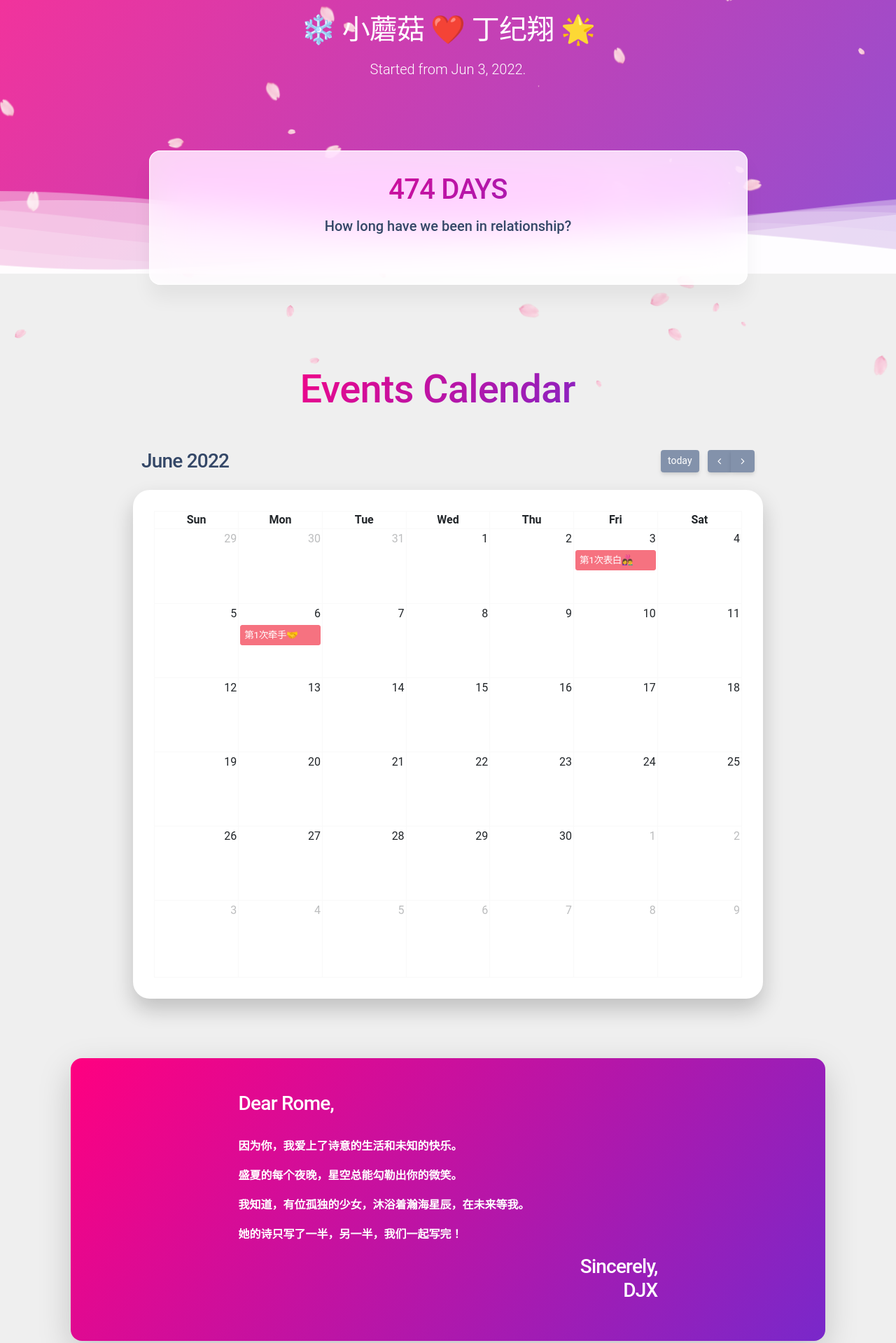
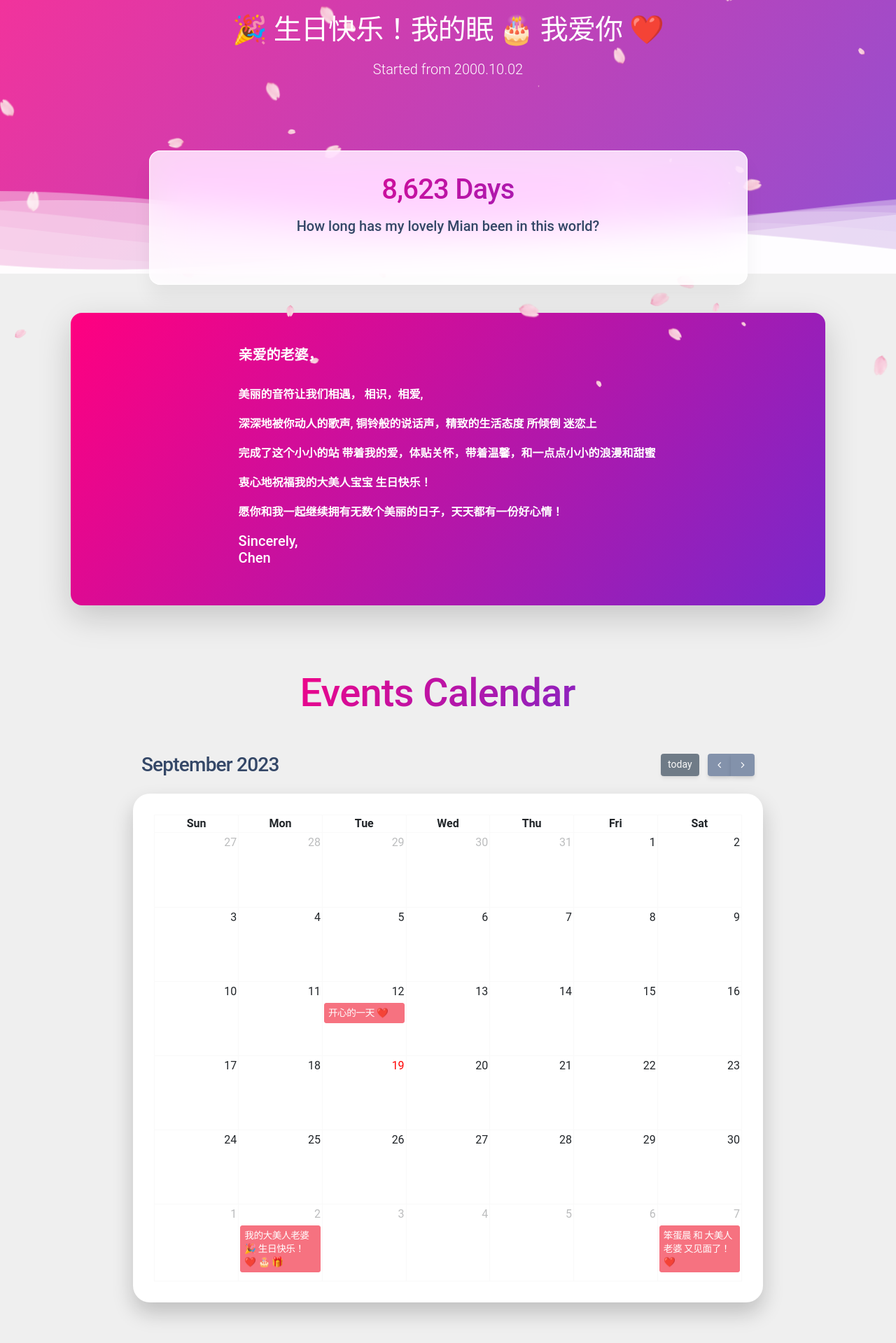
Before and after one commit to cruelby/cruelby.github.io, a website: page index.html in a window 1280 px wide. Shown: the part 209-2128 px from the top of the page at 70% size. Drawn offline with Linux system fonts and the light colour scheme.

Commit message:
index.html fix

```diff
--- a/index.html
+++ b/index.html
@@ -1,10 +1,12 @@
 <!DOCTYPE html>
-<html lang="en"><head>
+<html lang="en">
+
+<head>
     <meta charset="utf-8">
     <meta name="viewport" content="width=device-width, initial-scale=1, shrink-to-fit=no">
     <link rel="icon" type="image/png" href="./assets/img/favicon.png">
     <title>
-        Rome LOVES DJX
+        Mian I love u
     </title>
 
     <meta name="keywords" content="DJX, ZDX">
@@ -14,6 +16,7 @@
     <link href="./assets/css/calendar.css" rel="stylesheet">
     <link href="./assets/css/modification.css" rel="stylesheet">
 </head>
+
 <body class="presentation-page">
 
     <header class="header-2">
@@ -22,85 +25,14 @@
             <div class="container">
                 <div class="row">
                     <div class="col-lg-7 text-center mx-auto">
-                    <h1 class="text-white pt-3 mt-n5">❄️ 小蘑菇 ❤️ 丁纪翔 🌟</h1>
-                    <p class="lead text-white mt-3">Started from Jun 3, 2022.</p>
+                        <h1 class="text-white pt-3 mt-n5">🎉 生日快乐！我的眠 🎂 我爱你 ❤️</h1>
+                        <p class="lead text-white mt-3">Started from 2000.10.02</p>
                     </div>
                 </div>
             </div>
             <div class="position-absolute w-100 z-index-1 bottom-0">
-            <svg class="waves" xmlns="http://www.w3.org/2000/svg" xmlns:xlink="http://www.w3.org/1999/xlink" viewBox="0 24 150 40" preserveAspectRatio="none" shape-rendering="auto">
-                <defs>
-                    <path id="gentle-wave" d="M-160 44c30 0 58-18 88-18s 58 18 88 18 58-18 88-18 58 18 88 18 v44h-352z"></path>
-                </defs>
-                <g class="moving-waves">
-                    <use xlink:href="#gentle-wave" x="48" y="-1" fill="rgba(255,255,255,0.40"></use>
-                    <use xlink:href="#gentle-wave" x="48" y="3" fill="rgba(255,255,255,0.35)"></use>
-                    <use xlink:href="#gentle-wave" x="48" y="5" fill="rgba(255,255,255,0.25)"></use>
-                    <use xlink:href="#gentle-wave" x="48" y="8" fill="rgba(255,255,255,0.20)"></use>
-                    <use xlink:href="#gentle-wave" x="48" y="13" fill="rgba(255,255,255,0.15)"></use>
-                    <use xlink:href="#gentle-wave" x="48" y="16" fill="rgba(255,255,255,0.95"></use>
-                </g>
-            </svg>
-        </div>
-    </div>
-</header>
-<section class="pt-3 pb-4" id="count-stats">
-    <div class="container">
-        <div class="row">
-            <div class="col-lg-9 z-index-2 border-radius-xl mt-n10 mx-auto py-3 blur shadow-blur">
-                <div class="row">
-                    <div class="col position-relative">
-                        <div class="p-3 text-center">
-                            <h1 class="text-gradient text-primary"> <span id="state1"></span> DAYS</h1>
-                            <h5 class="mt-3">How long have we been in relationship?</h5>
-                        </div>
-                    </div>
-                    </div>
-                </div>
-            </div>
-        </div>
-    </div>
-</section>
-<section class="my-5 py-5" id="calendar_photos">
-    <div class="container">
-        <div class="row">
-            <div class="row justify-content-center text-center my-n1">
-                <div class="col-lg-6">
-                    <h2 class="text-primary text-gradient" style="font-size: 3.5rem;">Events Calendar</h2>
-                </div>
-            </div>
-        </div>
-        <div class="row mt-sm-5 mt-3" id="calendar">
-        </div>
-    </div>
-
-    <div class="container mt-sm-5 mt-3" style="padding-top: 1.3rem;">
-        <div class="bg-gradient-primary position-relative m-3 border-radius-xl shadow-lg">
-            <div class="container pb-lg-8 pb-5 pt-5 postion-relative z-index-2 position-relative">
-                <div class="row">
-                    <div class="col-md-7 mx-auto">
-                        <h3 class="text-white" style="margin-bottom: 2rem;">Dear Rome,</h3>
-                        <p class="text-white" style="font-weight: bold;">因为你，我爱上了诗意的生活和未知的快乐。</p>
-                        <p class="text-white" style="font-weight: bold;">盛夏的每个夜晚，星空总能勾勒出你的微笑。</p>
-                        <p class="text-white" style="font-weight: bold;">我知道，有位孤独的少女，沐浴着瀚海星辰，在未来等我。</p>
-                        <p class="text-white" style="font-weight: bold;">她的诗只写了一半，另一半，我们一起写完！</p>
-                        <h3 class="text-white" style="text-align: right;">Sincerely,</br>DJX</h3>
-                    </div>
-                </div>
-            </div>
-        </div>
-    </div>
-
-    <div class="container mt-sm-5 mt-3" style="padding-top: 2rem;">
-        <div class="col" style="border-radius: 10rem">
-            <div class="card shadow-lg mb-5">
-                <div class="card-header bg-gradient-primary p-5 position-relative">
-                    <h3 class="text-white mb-0">Truth</h3>
-                    <p class="text-white opacity-8 mb-4">Last modified: Jul 04 2022</p>
-                    <div class="position-absolute w-100 z-index-1 bottom-0 ms-n5">
                 <svg class="waves" xmlns="http://www.w3.org/2000/svg" xmlns:xlink="http://www.w3.org/1999/xlink"
-                             viewBox="0 24 150 40" preserveAspectRatio="none" shape-rendering="auto"
-                             style="height:7vh;min-height:50px;">
+                    viewBox="0 24 150 40" preserveAspectRatio="none" shape-rendering="auto">
                     <defs>
                         <path id="gentle-wave"
                             d="M-160 44c30 0 58-18 88-18s 58 18 88 18 58-18 88-18 58 18 88 18 v44h-352z"></path>
@@ -116,27 +48,54 @@
                 </svg>
             </div>
         </div>
-                <div class="card-body p-5" id="truth_words">
-                    <h3 class="mt-5 mb-3">TO DJX: </h3>
-                    <p>你之前问我你什么地方最吸引我，我觉得我最喜欢你稳重，靠谱（？真的吗）有责任心，有担当。 </p>
-                    <p>喜欢你勇于挑战，敢于尝试，乐于钻研。</p>
-                    <p>喜欢你有恒心有毅力去做一件事。</p>
-                    <p>喜欢你的自信，面对自己擅长的东西信手拈来、享受其中的样子。</p>
-                    <p>我觉得你真的对我很好，我真的很开心很感动❤️</p>
-                    <p>但是我觉得我哥说的很对，在爱情里面彼此的特质的吸引应该是最长久的，而且好的爱情，也应该是我们让彼此变得更好。</p>
-                    <p>“因为你我想变得更好”。努力学习，提升完善自己，在性格上、专业上、为人处世上、外形上、眼界上，每一部分都是。</p>
-                    <h3 class="mt-5 mb-3">TO Rome: </h3>
-                    <p>我准备正式好好和你相处的时候，我被你那爽朗乐观的笑容打动了！</p>
-                    <p>感觉你特别开朗，又很爱聊天说话。和你相处久了之后，发现你对我很好，对待一段感情也很细心、认真。</p>
-                    <p>面对事情虽然会紧张焦虑，但在思考以后都能完美化解！</p>
-                    <p>而且我女朋友很善良，喜欢小动物，仿佛能跟他们沟通一样（我也喜欢）</p>
-                    <p>而且！你还会游泳、跳舞、书法，这些本领我都不会，感觉你很厉害，这些我都喜欢！</p>
-                    <p>你能成为我的女朋友，还这么相信我，我觉得我很幸运。其实我觉得吧，发自内心喜欢一个人，不需要太多理由，爱就完了，你是我最特别的宝！</p>
+    </header>
+
+    <section class="pt-3 pb-4" id="count-stats">
+        <div class="container">
+            <div class="row">
+                <div class="col-lg-9 z-index-2 border-radius-xl mt-n10 mx-auto py-3 blur shadow-blur">
+                    <div class="row">
+                        <div class="col position-relative">
+                            <div class="p-3 text-center">
+                                <h1 class="text-gradient text-primary"> <span id="state1"></span> Days</h1>
+                                <h5 class="mt-3">How long has my lovely Mian been in this world?</h5>
                             </div>
                         </div>
                         </div>
                     </div>
-
+                </div>
+            </div>
+        </div>
+    </section>
+    <section id="calendar_photos">
+        <div class="container">
+            <div class="bg-gradient-primary position-relative m-3 border-radius-xl shadow-lg">
+                <div class="container pb-lg-8 pb-5 pt-5 postion-relative z-index-2 position-relative">
+                    <div class="row">
+                        <div class="col-md-7 mx-auto">
+                            <h5 class="text-white" style="font-weight: bold;margin-bottom: 2rem;">亲爱的老婆，</h5>
+                            <p class="text-white" style="font-weight: bold;">美丽的音符让我们相遇， 相识，相爱, </p>
+                            <p class="text-white" style="font-weight: bold;">深深地被你动人的歌声, 铜铃般的说话声，精致的生活态度 所倾倒 迷恋上</p>
+                            <p class="text-white" style="font-weight: bold;">完成了这个小小的站 带着我的爱，体贴关怀，带着温馨，和一点点小小的浪漫和甜蜜</p>
+                            <p class="text-white" style="font-weight: bold;">衷心地祝福我的大美人宝宝 生日快乐！</p>
+                            <p class="text-white" style="font-weight: bold;">愿你和我一起继续拥有无数个美丽的日子，天天都有一份好心情！</p>
+                            <h5 class="text-white" style="text-align: left;">Sincerely,</br>Chen</h5>
+                        </div>
+                    </div>
+                </div>
+            </div>
+        </div>
+        <div class="container my-5 py-5">
+            <div class="row">
+                <div class="row justify-content-center text-center my-n1">
+                    <div class="col-lg-6">
+                        <h2 class="text-primary text-gradient" style="font-size: 3.5rem;">Events Calendar</h2>
+                    </div>
+                </div>
+            </div>
+            <div class="row mt-sm-5 mt-3" id="calendar">
+            </div>
+        </div>
         <div class="container mt-sm-5 mt-3">
             <div class="row pt-lg-6">
                 <div class="col-lg-3">
@@ -147,25 +106,47 @@
                 </div>
                 <div class="col-lg-9">
                     <div class="row mt-3">
-                    <div class="col-md-4">
+                        <div class="col-md-6">
                             <a href="">
-                            <div class="card shadow-lg move-on-hover max-height-160">
-                                <img class="w-100 m-auto" src="./assets/img/qianshou1.jpg" alt="">
+                                <div class="card shadow-lg move-on-hover max-height-300">
+                                    <img class="w-100 m-auto" src="./assets/img/xiamen4.jpg" alt="">
                                 </div>
                                 <div class="mt-2 ms-2">
-                                <h6 class="mb-0">06.10.2022</h6>
-                                <p class="text-secondary text-sm">IN KFC</p>
+                                    <h6 class="mb-0">2023.05.15</h6>
+                                    <p class="text-secondary text-sm">我在上海想你</p>
                                 </div>
                             </a>
                         </div>
-                    <div class="col-md-4">
+                        <div class="col-md-6">
                             <a href="">
-                            <div class="card shadow-lg move-on-hover max-height-160">
-                                <img class="w-100 m-auto" src="./assets/img/qianshou2.jpg" alt="">
+                                <div class="card shadow-lg move-on-hover max-height-300">
+                                    <img class="w-100 m-auto" src="./assets/img/xiamen1.jpg" alt="">
                                 </div>
                                 <div class="mt-2 ms-2">
-                                <h6 class="mb-0">06.10.2022</h6>
-                                <p class="text-secondary text-sm">IN XI JIE</p>
+                                    <h6 class="mb-0">2023.06.09</h6>
+                                    <p class="text-secondary text-sm">第一次吃饭 YUAN</p>
+                                </div>
+                            </a>
+                        </div>
+                        <div class="col-md-6">
+                            <a href="">
+                                <div class="card shadow-lg move-on-hover max-height-300">
+                                    <img class="w-100 m-auto" src="./assets/img/xiamen2.jpg" alt="">
+                                </div>
+                                <div class="mt-2 ms-2">
+                                    <h6 class="mb-0">2023.06.10</h6>
+                                    <p class="text-secondary text-sm">小埕戏 鼓浪屿</p>
+                                </div>
+                            </a>
+                        </div>
+                        <div class="col-md-6">
+                            <a href="">
+                                <div class="card shadow-lg move-on-hover height-300">
+                                    <img class="w-100 m-auto" src="./assets/img/xiamen3.jpg" alt="">
+                                </div>
+                                <div class="mt-2 ms-2">
+                                    <h6 class="mb-0">2023.06.11</h6>
+                                    <p class="text-secondary text-sm">阿呆姜母鸭</p>
                                 </div>
                             </a>
                         </div>
@@ -197,20 +178,18 @@
 
         gtag('config', 'UA-46172202-12');
     </script>
-<script>
-</script>
     <script type="text/javascript">
         // countto
-    const date1 = new Date("06/03/2022");
+        const date1 = new Date("02/10/2000");
         const date2 = new Date();
-    const Difference_In_Time = date2.getTime()-date1.getTime();
+        const Difference_In_Time = date2.getTime() - date1.getTime();
         let Difference_In_Days = 0;
-    if (Difference_In_Time>0)
-        Difference_In_Days=Math.ceil(Difference_In_Time / (1000 * 3600 * 24));
+        if (Difference_In_Time > 0)
+            Difference_In_Days = Math.ceil(Difference_In_Time / (1000 * 3600 * 24));
 
         if (document.getElementById('state1')) {
-        document.getElementById("state1").setAttribute("countTo",Difference_In_Days.toString());
-        document.getElementById("state1").innerHTML=Difference_In_Days.toString();
+            document.getElementById("state1").setAttribute("countTo", Difference_In_Days.toString());
+            document.getElementById("state1").innerHTML = Difference_In_Days.toString();
             const countUp = new CountUp('state1', document.getElementById("state1").getAttribute("countTo"));
             if (!countUp.error) {
                 countUp.start();
@@ -224,15 +203,113 @@
             var calendarEl = document.getElementById('calendar');
             var calendar = new FullCalendar.Calendar(calendarEl, {
                 plugins: ['interaction', 'dayGrid'],
-            defaultDate: '2022-06',
-            events: [
-                {
-                    title: '第1次表白👩‍❤️‍👨',
-                    start: '2022-06-03'
+                defaultDate: '2023-09',
+                events: [{
+                        title: '我的大美人老婆 🎉 生日快乐！ ❤️ 🎂 🎁',
+                        start: '2000-10-02'
+                    }, {
+                        title: '我的大美人老婆 🎉 生日快乐！ ❤️ 🎂 🎁',
+                        start: '2001-10-02'
                     },
                     {
-                    title: '第1次牵手🤝',
-                    start: '2022-06-06'
+                        title: '我的大美人老婆 🎉 生日快乐！ ❤️ 🎂 🎁',
+                        start: '2002-10-02'
+                    }, {
+                        title: '我的大美人老婆 🎉 生日快乐！ ❤️ 🎂 🎁',
+                        start: '2003-10-02'
+                    }, {
+                        title: '我的大美人老婆 🎉 生日快乐！ ❤️ 🎂 🎁',
+                        start: '2004-10-02'
+                    }, {
+                        title: '我的大美人老婆 🎉 生日快乐！ ❤️ 🎂 🎁',
+                        start: '2005-10-02'
+                    }, {
+                        title: '我的大美人老婆 🎉 生日快乐！ ❤️ 🎂 🎁',
+                        start: '2006-10-02'
+                    }, {
+                        title: '我的大美人老婆 🎉 生日快乐！ ❤️ 🎂 🎁',
+                        start: '2007-10-02'
+                    }, {
+                        title: '我的大美人老婆 🎉 生日快乐！ ❤️ 🎂 🎁',
+                        start: '2008-10-02'
+                    }, {
+                        title: '我的大美人老婆 🎉 生日快乐！ ❤️ 🎂 🎁',
+                        start: '2009-10-02'
+                    }, {
+                        title: '我的大美人老婆 🎉 生日快乐！ ❤️ 🎂 🎁',
+                        start: '2010-10-02'
+                    },{
+                        title: '我的大美人老婆 🎉 生日快乐！ ❤️ 🎂 🎁',
+                        start: '2011-10-02'
+                    },{
+                        title: '我的大美人老婆 🎉 生日快乐！ ❤️ 🎂 🎁',
+                        start: '2012-10-02'
+                    },{
+                        title: '我的大美人老婆 🎉 生日快乐！ ❤️ 🎂 🎁',
+                        start: '2013-10-02'
+                    },{
+                        title: '我的大美人老婆 🎉 生日快乐！ ❤️ 🎂 🎁',
+                        start: '2014-10-02'
+                    },{
+                        title: '我的大美人老婆 🎉 生日快乐！ ❤️ 🎂 🎁',
+                        start: '2015-10-02'
+                    },{
+                        title: '我的大美人老婆 🎉 生日快乐！ ❤️ 🎂 🎁',
+                        start: '2016-10-02'
+                    },{
+                        title: '我的大美人老婆 🎉 生日快乐！ ❤️ 🎂 🎁',
+                        start: '2017-10-02'
+                    },{
+                        title: '我的大美人老婆 🎉 生日快乐！ ❤️ 🎂 🎁',
+                        start: '2018-10-02'
+                    },{
+                        title: '我的大美人老婆 🎉 生日快乐！ ❤️ 🎂 🎁',
+                        start: '2019-10-02'
+                    },{
+                        title: '我的大美人老婆 🎉 生日快乐！ ❤️ 🎂 🎁',
+                        start: '2020-10-02'
+                    },{
+                        title: '我的大美人老婆 🎉 生日快乐！ ❤️ 🎂 🎁',
+                        start: '2021-10-02'
+                    },{
+                        title: '我的大美人老婆 🎉 生日快乐！ ❤️ 🎂 🎁',
+                        start: '2022-10-02'
+                    },{
+                        title: '我们加了抖音！ 👩‍❤️‍👨',
+                        start: '2023-03-21'
+                    },{
+                        title: '眠要去过51了 笨蛋晨真的舍不得 意识到是真的喜欢上了眠 👩‍❤️‍👨',
+                        start: '2023-04-27'
+                    },{
+                        title: '回来了 又见到了 太开心啊！ 👩‍❤️‍👨',
+                        start: '2023-05-02'
+                    },{
+                        title: '眠也喜欢着笨蛋晨 👩‍❤️‍👨',
+                        start: '2023-05-14'
+                    },{
+                        title: '笨蛋晨和大美人老婆 第一次见面 第一次牵手 YUAN 贴了创可贴 亲亲 👩‍❤️‍👨',
+                        start: '2023-06-09'
+                    },{
+                        title: '一起去了望海咖啡 被困在大雨里 小埕戏 鼓浪屿 ❤️',
+                        start: '2023-06-10'
+                    },{
+                        title: '笨蛋晨和大美人老婆 100天啦 👩‍❤️‍👨 收到了老婆的精致的视频情书 太感动了！！！',
+                        start: '2023-08-22'
+                    },{
+                        title: '笨蛋晨和大美人老婆 一起把森林之子通关啦！👩‍❤️‍👨',
+                        start: '2023-08-23'
+                    },{
+                        title: '开心的一天 ❤️',
+                        start: '2023-09-12'
+                    },{
+                        title: '我的大美人老婆 🎉 生日快乐！ ❤️ 🎂 🎁',
+                        start: '2023-10-02'
+                    },{
+                        title: '笨蛋晨 和 大美人老婆 又见面了！❤️',
+                        start: '2023-10-07'
+                    },{
+                        title: '笨蛋晨 和 大美人老婆 一起去北京啦 环球 故宫！ 👩‍❤️‍👨❤️',
+                        start: '2023-10-08'
                     }
                 ]
             });
@@ -240,4 +317,6 @@
         });
     </script>
 
-</body></html>
+</body>
+
+</html>
```
Also changed, not shown: package.json (added, +23 -0 lines), README.md, assets/img/qianshou1.jpg (deleted), assets/img/qianshou2.jpg (deleted), assets/img/xiamen1.jpg (added), assets/img/xiamen2.jpg (added), assets/img/xiamen3.jpg (added), assets/img/xiamen4.jpg (added), 2 other files. Lines whose indentation alone changed are shown as unchanged.
